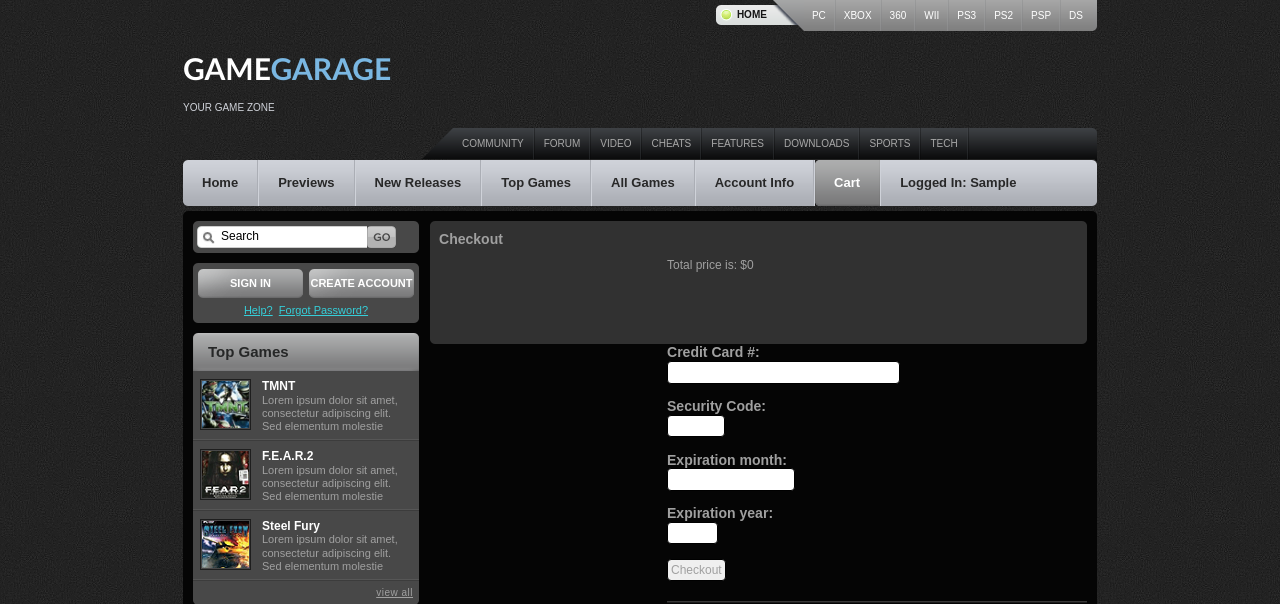
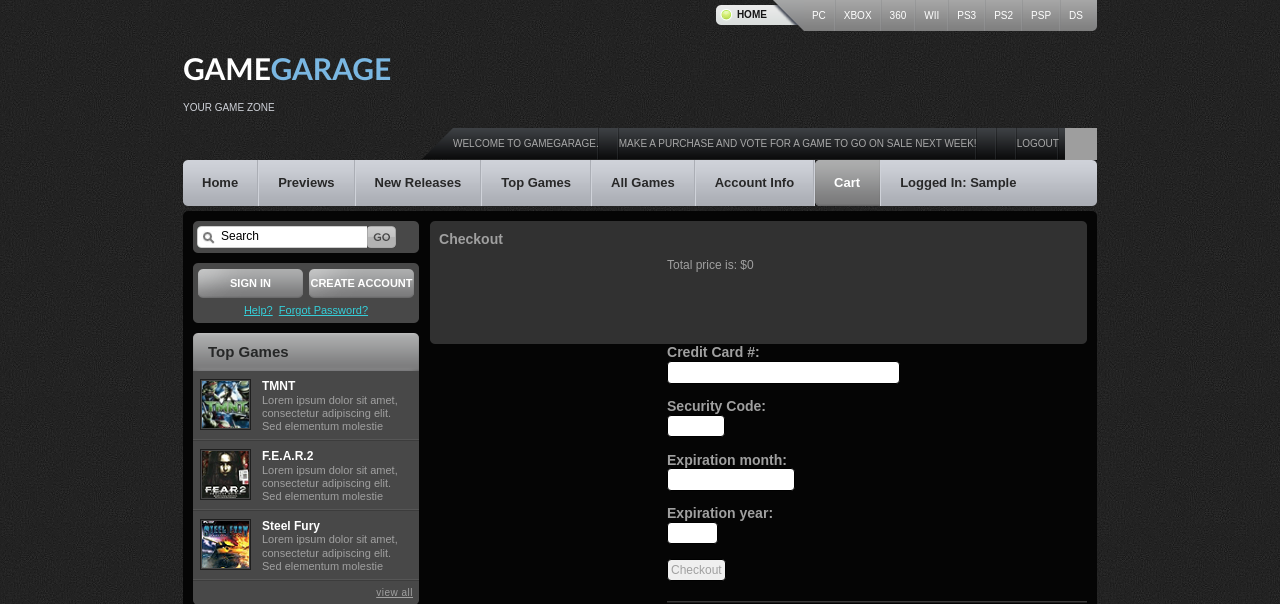
Before and after one commit to splatterBox/gamegarage, a Flask app: page /checkout in a window 1280 px wide. Shown: the top 604 px of the page. Run offline with Flask 2, Linux system fonts and the light colour scheme; the visitor is signed in with stand-in values (Sample User, id 1); data that the repository does not hold is empty; some libraries are stand-ins or nearby versions; grey boxes are pictures that could not be loaded.

Commit message:
Added logout button.  (There are 3 buttons (2 commented out) to choose from.  One square grey, another square orange, and the last blue round.)

```diff
--- a/templates/layout.html
+++ b/templates/layout.html
@@ -75,14 +75,18 @@
       <div class="bg-right">
         <div class="bg-left">
           <ul>
-            <li><a href="#">community</a></li>
-            <li><a href="#">forum</a></li>
-            <li><a href="#">video</a></li>
-            <li><a href="#">cheats</a></li>
-            <li><a href="#">features</a></li>
-            <li><a href="#">downloads</a></li>
-            <li><a href="#">sports</a></li>
-            <li><a href="#">tech</a></li>
+            <li><p>Welcome to GameGarage.</p></li>
+            <li><a><p></br></p></a></li>
+            <li><p>Make a purchase and vote for a game to go on sale next week!</p></li>
+            <!-- If user is logged in, show log out button at top right.  //-->
+            {% if sessionUser[0] != '' %}
+            <li><a><p></br></p></a></li>
+            <li><a><p></br></p></a></li>
+            <li><p>logout</p></li>
+            <!--<div class="right"> <a href="/logout"><img src="css/images/gnome_panel_force_quit.png" height="32" width="32" alt="" /></a> </div> -->
+            <div class="right"> <a href="/logout"><img src="css/images/gnome_session_logout.png" height="32" width="32" alt="" /></a> </div>
+            <!-- <div class="right"> <a href="/logout"><img src="css/images/gnome_logout.png" height="32" width="32" alt="" /></a> </div> -->
+            {% endif %}
           </ul>
         </div>
       </div>
@@ -135,6 +139,7 @@
                   class="first active first-active"
                 {% endif %}
               ><a href="/checkout">Cart</a><span class="sep">&nbsp;</span></li>
+
               <li><a href="#">Logged In: {{sessionUser[0]}}</a><span class="zep">&nbsp;</span></li>
             {% endif %}
 
```
